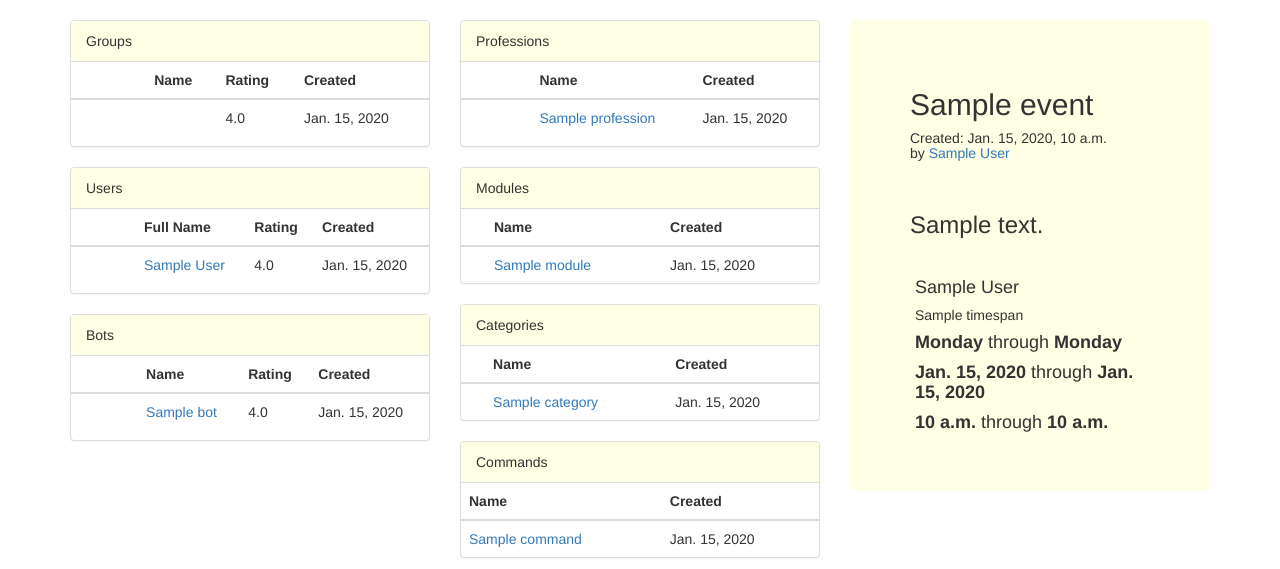
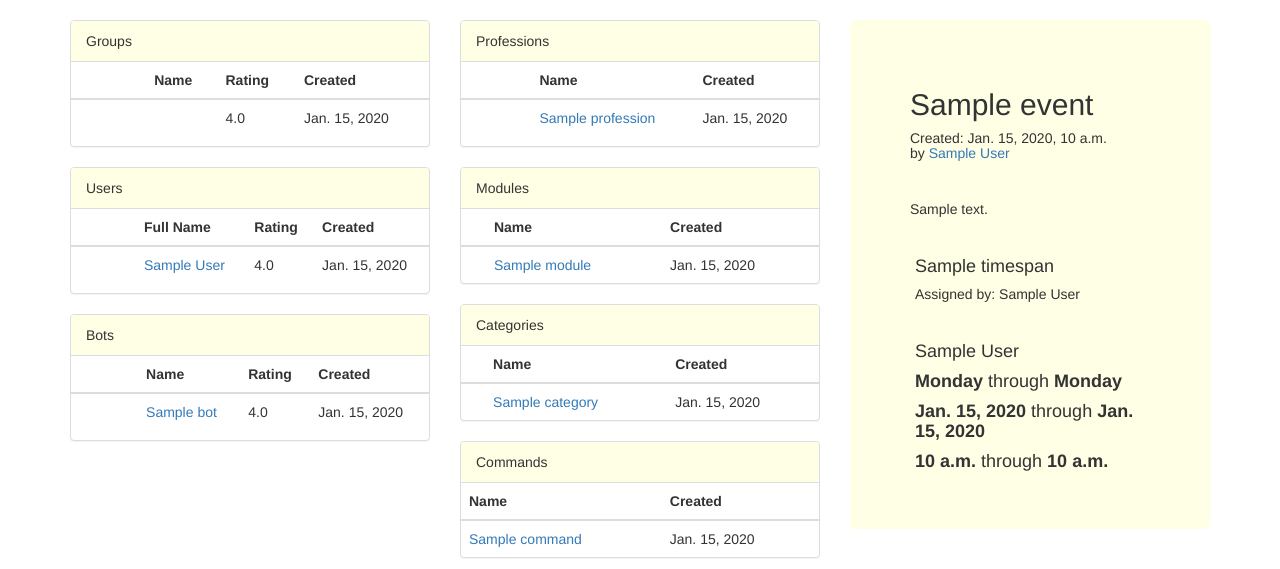
Before and after one commit to doriclazar/peak_30, a Django app: page / in a window 1280 px wide. Shown: the part 52-621 px from the top of the page. Run offline with Django 3.2, Linux system fonts and the light colour scheme; tables that the repository leaves empty hold one stand-in row (values such as "Sample post"); some libraries are stand-ins or nearby versions.

Commit message:
Expanded schedule.timespan model to include creator (assigned by) field.

```diff
--- a/schedule/models.py
+++ b/schedule/models.py
@@ -31,6 +31,7 @@ class TimeSpan(models.Model):
         (SATURDAY, 'Saturday'),
         (SUNDAY, 'Sunday'),
         )
+    creator = models.ForeignKey(User, on_delete=models.DO_NOTHING, related_name='timespan_creator')
     event = models.ForeignKey(Event, on_delete=models.CASCADE)
     name = models.CharField(max_length = 32)
     user = models.ForeignKey(User, null=True, blank=True, on_delete=models.DO_NOTHING)
--- a/templates/dashboard.html
+++ b/templates/dashboard.html
@@ -185,13 +185,17 @@
 		<h5>Created: {{ event_data.event.creation_time }}
 			</br> by <a href={% url 'get_user_profile' username=event_data.event.creator.username %}>{{ event_data.event.creator.get_full_name }}</a></h5>
 		</br>
-		<h3>{{ event_data.event.description|truncatechars:50 }}</h3>
+		<h5>{{ event_data.event.description|truncatechars:100 }}</h5>
 	{% endfor %}
 	</br>
 	{% for timespan in event.list %}
 		<div style="border-left:5px solid #{{ timespan.get_actor_color }}; padding-left:5px;">
+		<h4>{{ timespan.name }}</h4>
+		<h5>Assigned by: {{ timespan.creator.get_full_name }}</h5>
+
+		</br>
+
 		<h4>{{ timespan.get_actor_name }}</h4>
-		<h5>{{ timespan.name }}</h5>
 		{% if timespan.start_day %}
 		<h4><b>{{ timespan.get_start_day }}</b> through <b>{{ timespan.get_end_day }}</b></h4>
 		{% endif %}
```
Also changed, not shown: schedule/admin.py (line endings or trailing spaces).
